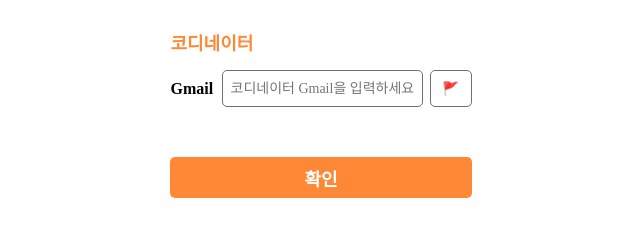
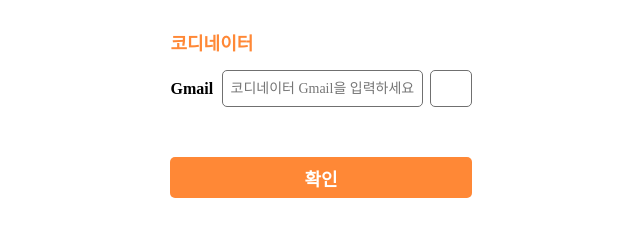
Before and after one commit to lyunjii/m.yescordilogin.github.io, a plain HTML site: page index.html in a window 1280 px wide. Shown: the part 255-492 px from the top of the page, 319-959 px from the left. Drawn offline with Linux system fonts and the light colour scheme; a web font is replaced by a local one.

```diff
--- a/index.html
+++ b/index.html
@@ -32,7 +32,7 @@
         <label class="txt" for="cordimail">Gmail</label>
         <input class="box" id="cordimail" type="email" placeholder="코디네이터 Gmail을 입력하세요">
       </div>
-      <input class="location" type="button" value="🚩">
+      <input class="location" type="button">
       <!--<button class="location"> </button>-->
     </div>
   </section>
```
